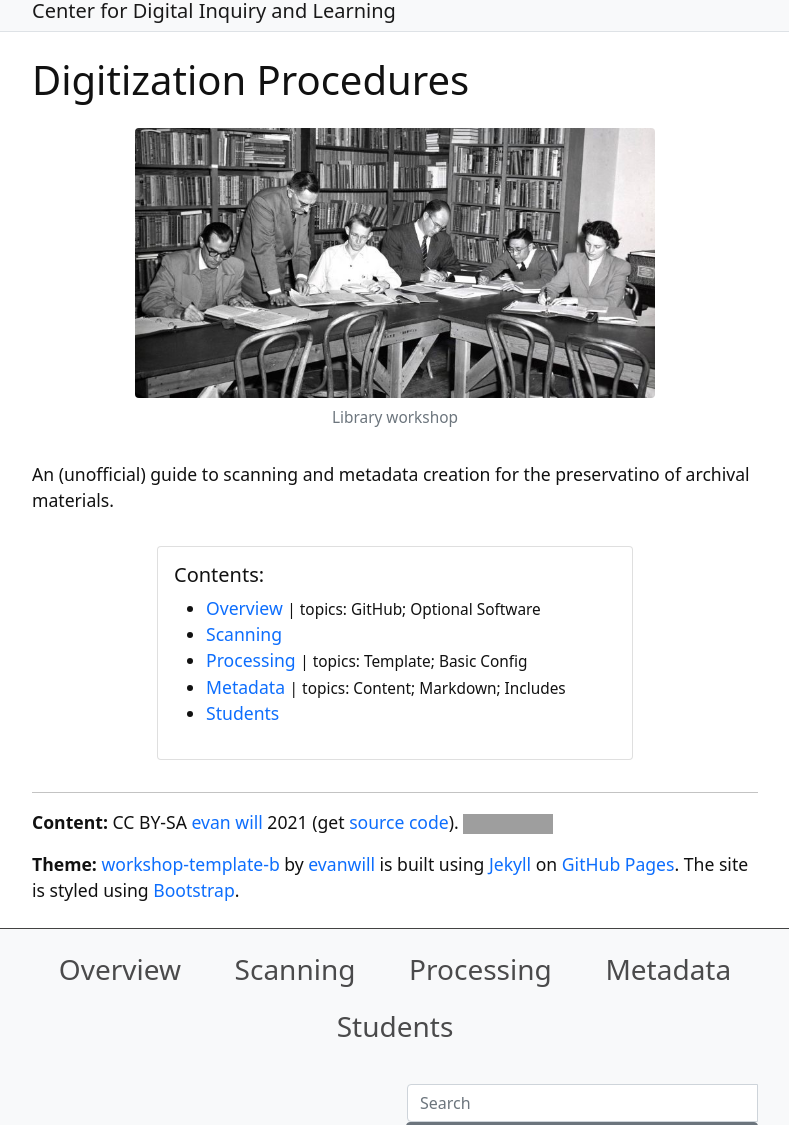
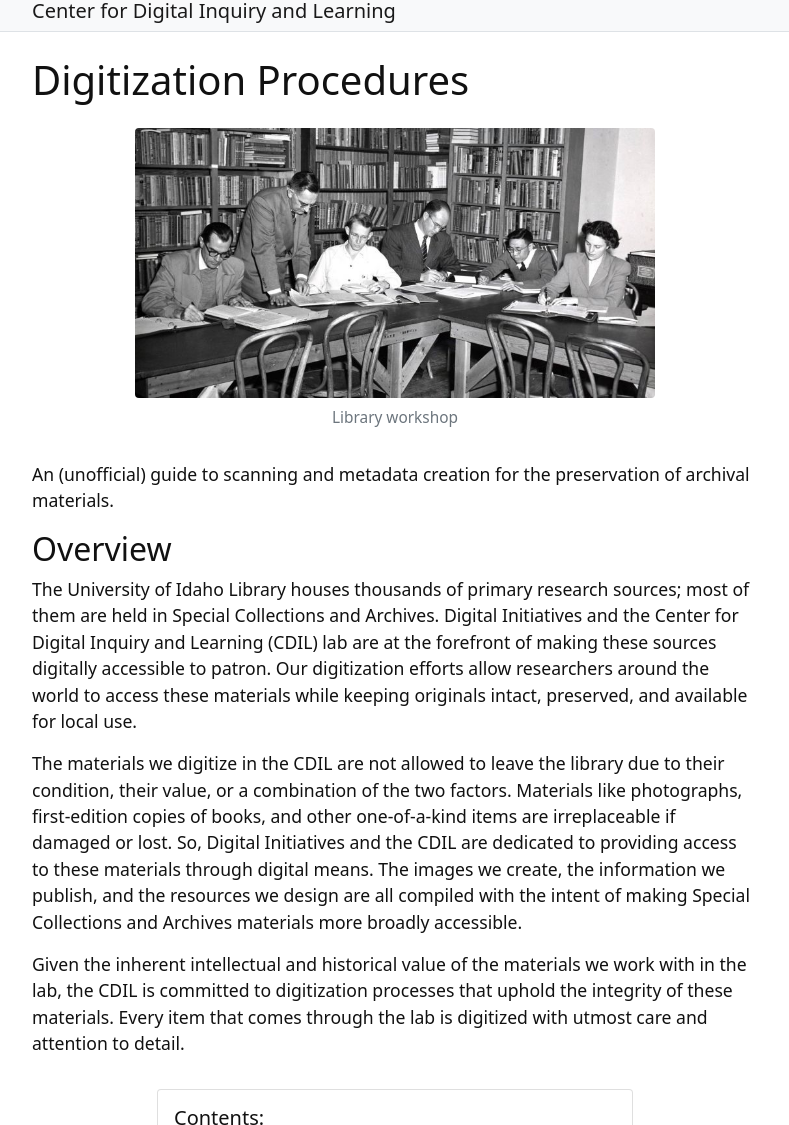
Before and after one commit to kitstokes/digi-proc, a Jekyll site: the page built from index.md, in a window 1280 px wide and 1400 px high, cut to the strip 121-1246 px from the top of the window. Shown: the whole strip, without its empty margins (245-1034 px from the left). Built offline with Jekyll 4.4.1, drawn with Linux system fonts in a browser that asks for light colours; grey boxes are pictures that could not be loaded.

Commit message:
add overview content to index

```diff
--- a/index.md
+++ b/index.md
@@ -7,7 +7,16 @@ layout: default
 
 {% include figure.html img="uidaho-workshop.jpg" alt="intro image here" caption="Library workshop" width="75%" %}
 
-An (unofficial) guide to scanning and metadata creation for the preservatino of archival materials.
+An (unofficial) guide to scanning and metadata creation for the preservation of archival materials.
+
+## Overview
+
+The University of Idaho Library houses thousands of primary research sources; most of them are held in Special Collections and Archives. Digital Initiatives and the Center for Digital Inquiry and Learning (CDIL) lab are at the forefront of making these sources digitally accessible to patron. Our digitization efforts allow researchers around the world to access these materials while keeping originals intact, preserved, and available for local use.
+
+The materials we digitize in the CDIL are not allowed to leave the library due to their condition, their value, or a combination of the two factors. Materials like photographs, first-edition copies of books, and other one-of-a-kind items are irreplaceable if damaged or lost. So, Digital Initiatives and the CDIL are dedicated to providing access to these materials through digital means. The images we create, the information we publish, and the resources we design are all compiled with the intent of making Special Collections and Archives materials more broadly accessible.
+
+Given the inherent intellectual and historical value of the materials we work with in the lab, the CDIL is committed to digitization processes that uphold the integrity of these materials. Every item that comes through the lab is digitized with utmost care and attention to detail.
+
 
 
 {% include toc.html %}
```
